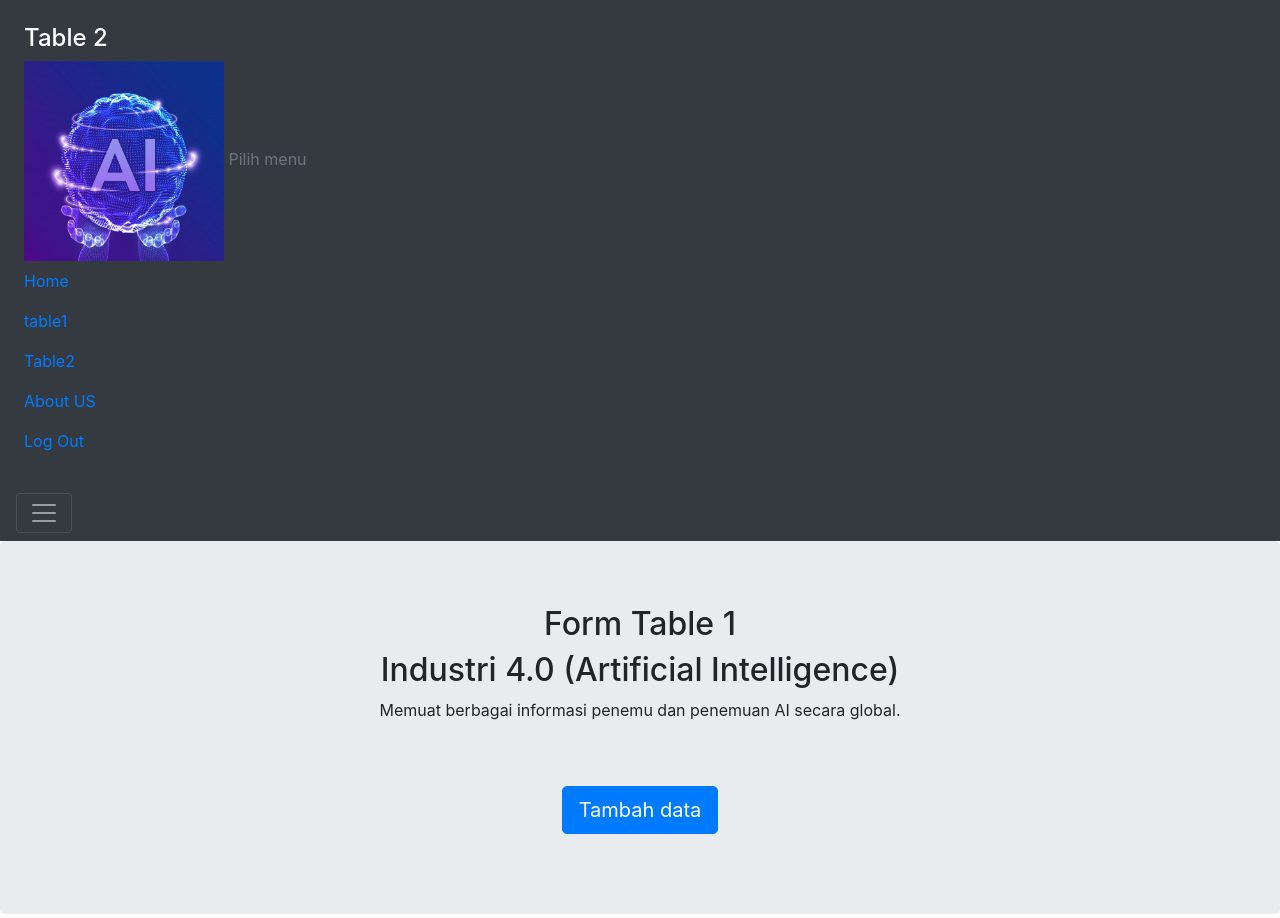
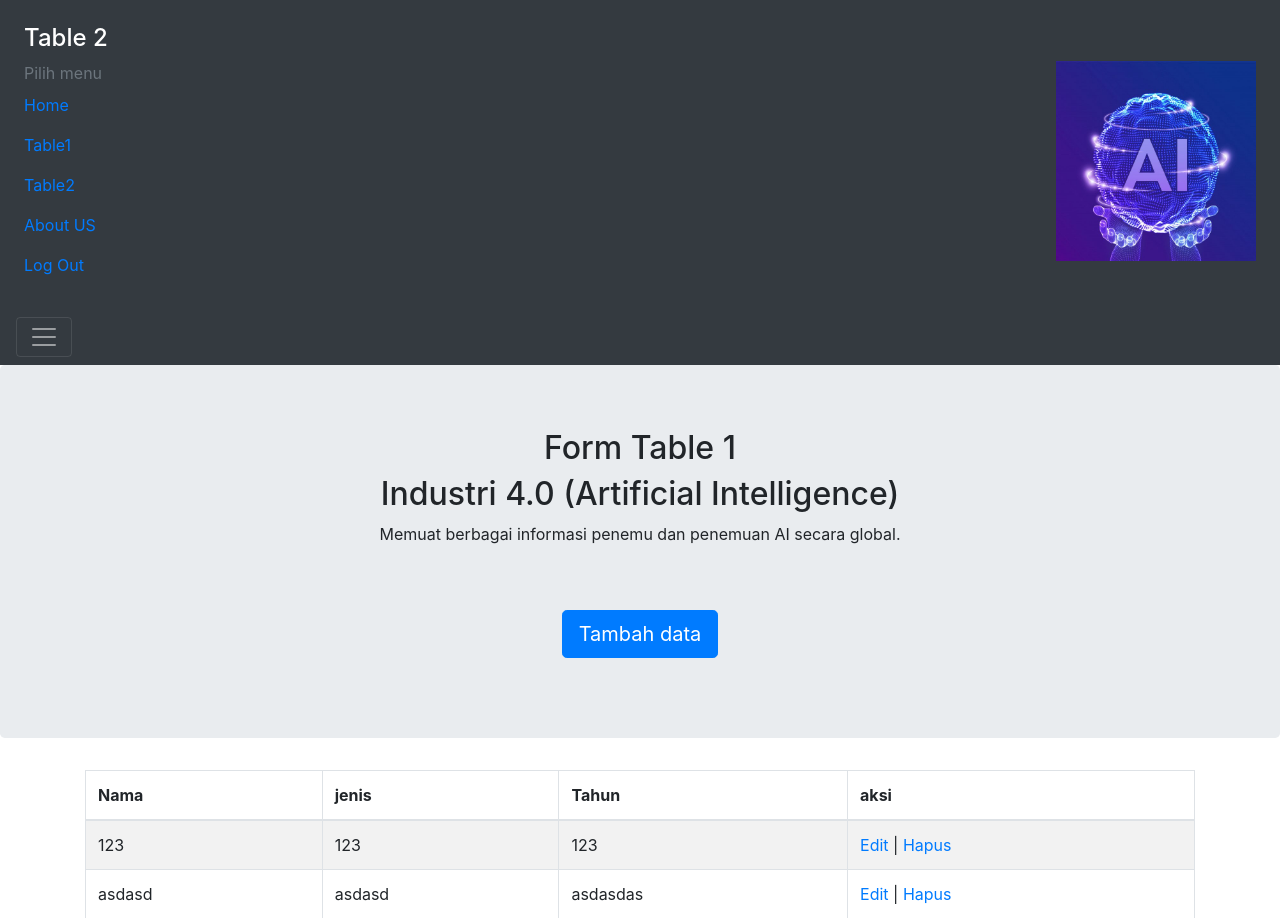
Before and after one commit to rifqikarunia1/tubesTekweb, a CodeIgniter app: page /database/index.php/table2/index in a window 1280 px wide, after a click that opens the changed part. Shown: the top 918 px of the page. Run offline with CodeIgniter, Linux system fonts and the light colour scheme; data comes from the database, SQL or seed files in the repository.

Commit message:
Update table2.php
memperbaiki tampilan gambar di navbar

```diff
--- a/application/views/table2.php
+++ b/application/views/table2.php
@@ -21,7 +21,7 @@
     }
 
     img {
-        s float: right;
+        float: right;
     }
     </style>
 </head>
@@ -41,7 +41,7 @@
                                     class="sr-only">(current)</span></a>
                         </li>
                         <li class="nav-item">
-                            <a class="nav-link" href="<?php echo site_url('table1') ?>">table1</a>
+                            <a class="nav-link" href="<?php echo site_url('table1') ?>">Table1</a>
                         </li>
                         <li class="nav-item">
                             <a class="nav-link" href="<?php echo site_url('table2') ?>">Table2</a>
```
